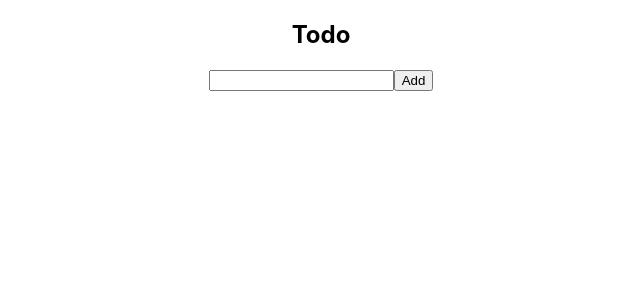
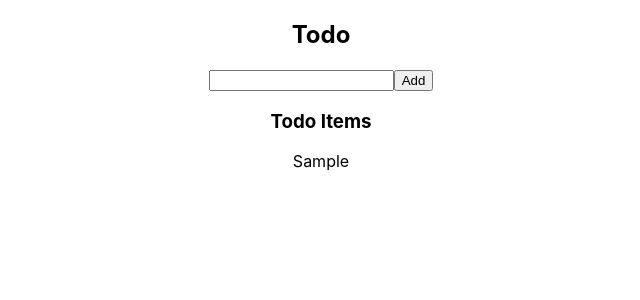
Before and after one commit to charles-okunzo/Learning-React, a React (Create React App) app: page / in a window 1280 px wide. Both pictures are taken after typing "Sample" into the empty fields and a click on the button "Add". Shown: the top 300 px of the page, without its empty margins (319-959 px from the left). Built offline with nearby package versions, Linux system fonts and the light colour scheme.

Commit message:
DIsplaying todo list items

```diff
--- /dev/null
+++ b/src/components/ListItem.js
@@ -0,0 +1,3 @@
+export default function ListItem({name}){
+    return <div>{name}</div>
+}
--- a/src/components/Todo.js
+++ b/src/components/Todo.js
@@ -1,4 +1,5 @@
 import { useState } from "react"
+import ListItem from "./ListItem"
 
 
 export default function Todo(){
@@ -25,6 +26,11 @@
                 <input onChange={handleTodo} type="text" value={todo} />
                 <button type="submit">Add</button>
             </form>
+
+            <h3>Todo Items</h3>
+            {todoList.map((item, index)=>(
+                <ListItem key={index} name={item} />
+            ))}
         </div>
     )
 }
```
